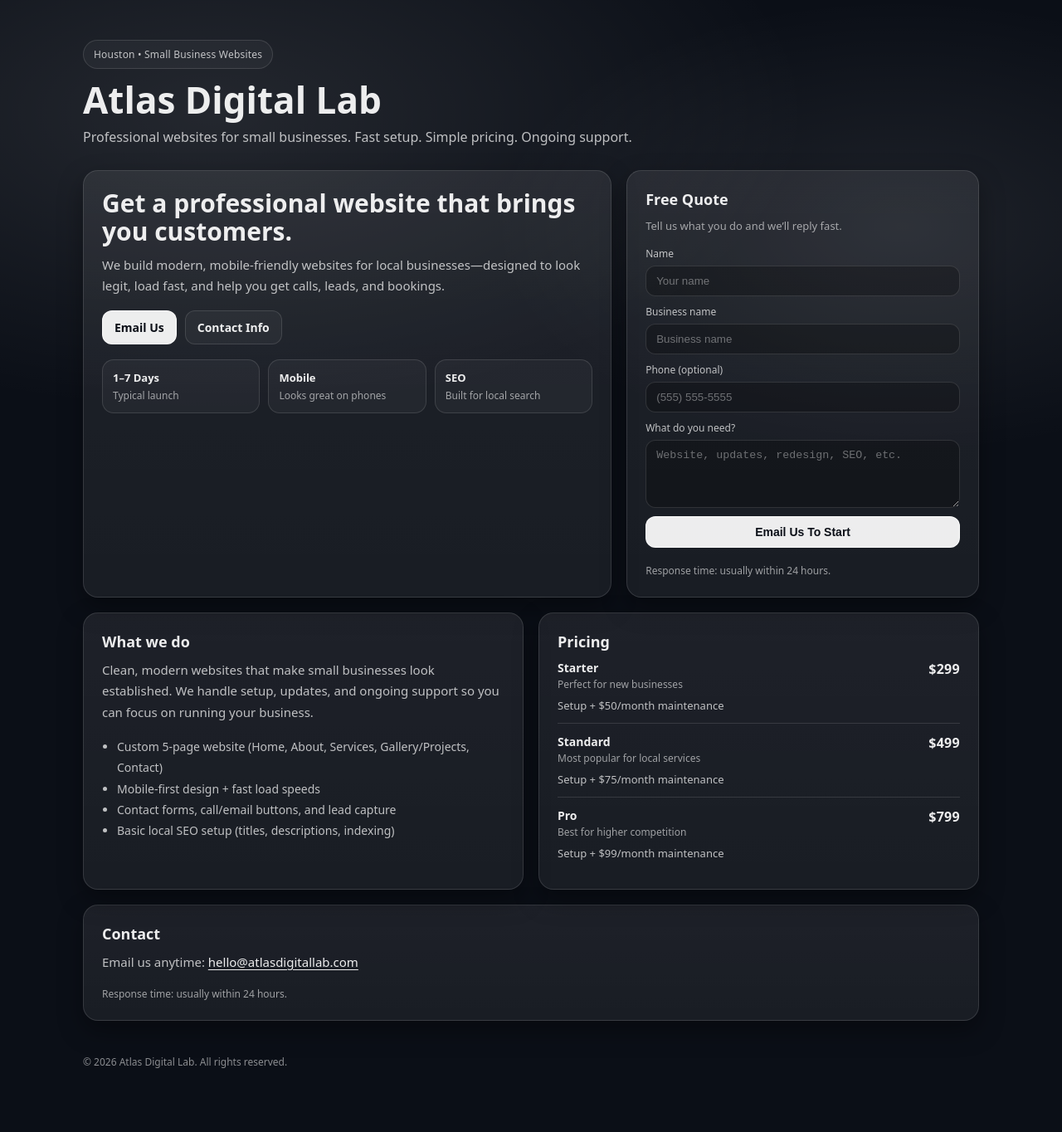
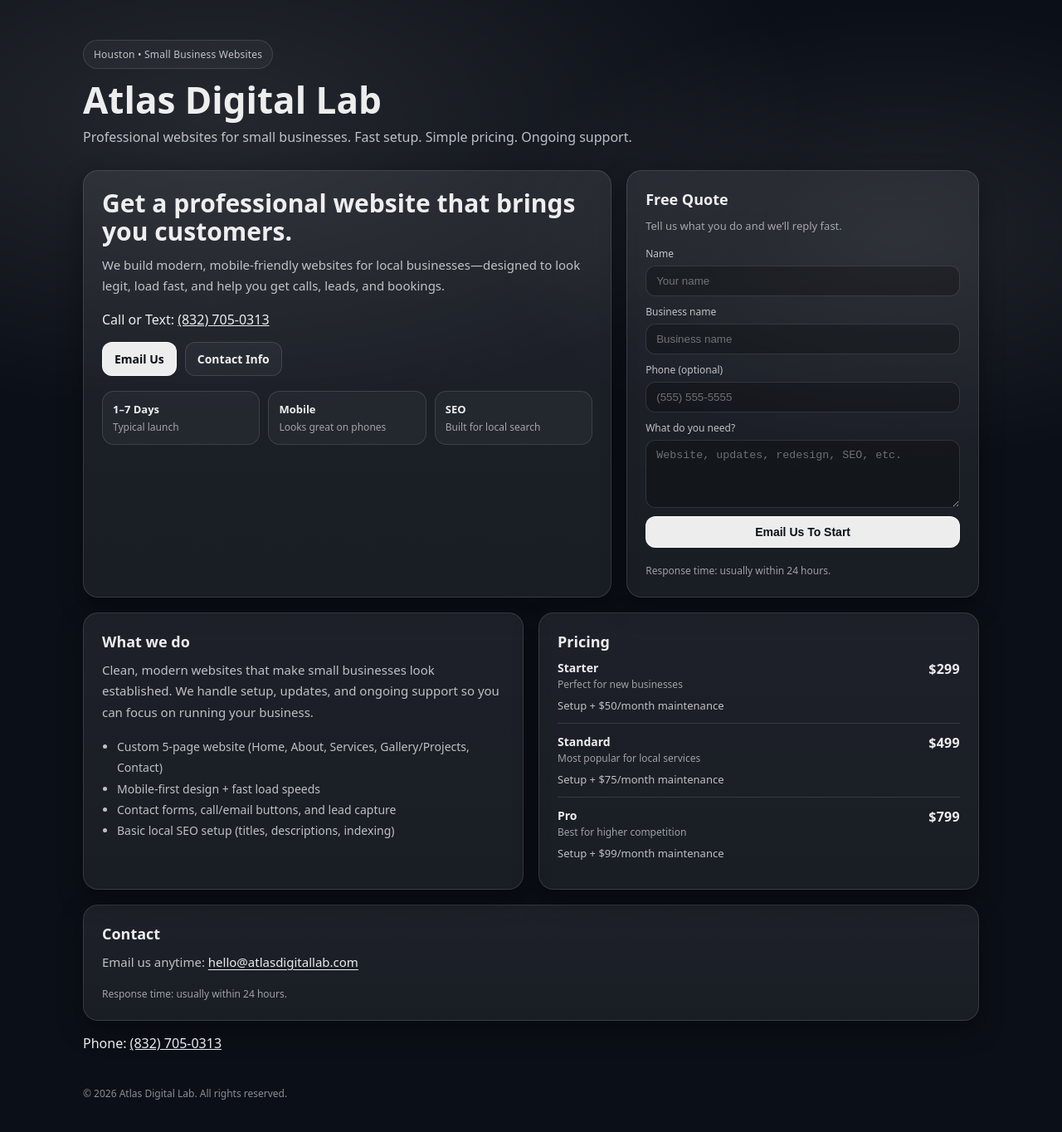
Before and after one commit to Paul4240/atlas-digital-lab, a Next.js app: page / in a window 1280 px wide. Shown: the top 1364 px of the page at 83% size. Built offline with nearby package versions, Linux system fonts and the light colour scheme.

Commit message:
add phone number

```diff
--- a/app/page.tsx
+++ b/app/page.tsx
@@ -18,7 +18,9 @@ export default function Home() {
               We build modern, mobile-friendly websites for local businesses—designed to look legit, load fast,
               and help you get calls, leads, and bookings.
             </p>
-
+            <p className="phone">
+              Call or Text: <a href="tel:8327050313">(832) 705-0313</a>
+            </p>
             <div className="btnRow">
               <a className="btn primary" href="mailto:hello@atlasdigitallab.com">
                 Email Us
@@ -153,7 +155,9 @@ export default function Home() {
           </p>
           <p className="fine">Response time: usually within 24 hours.</p>
         </section>
-
+        <p>
+         Phone: <a href="tel:8327050313">(832) 705-0313</a>
+       </p>
         <footer className="footer">
           <div className="container">
             <p className="fine">© {new Date().getFullYear()} Atlas Digital Lab. All rights reserved.</p>
```
